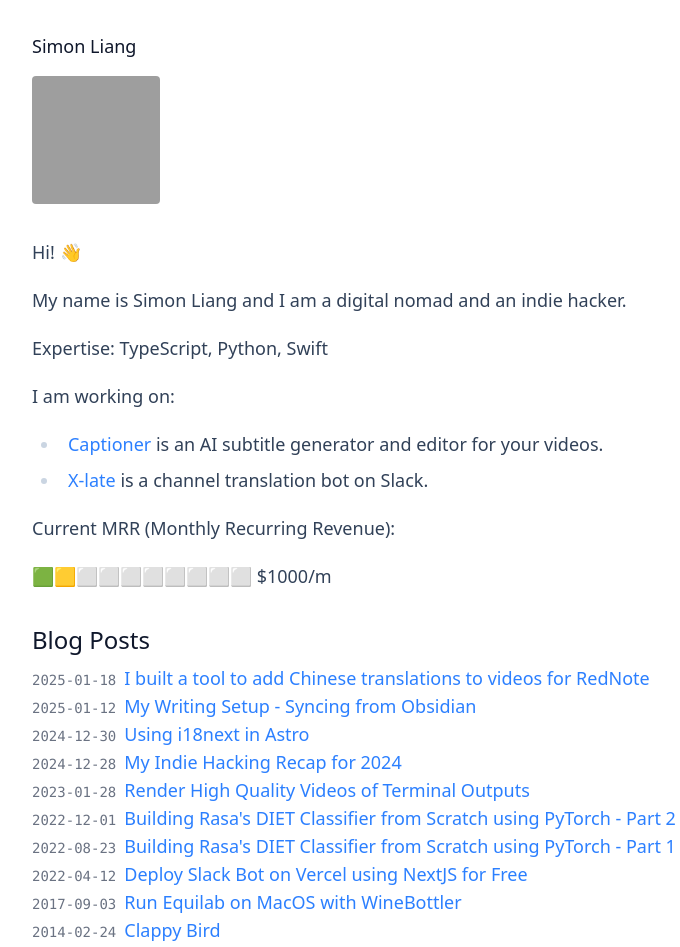
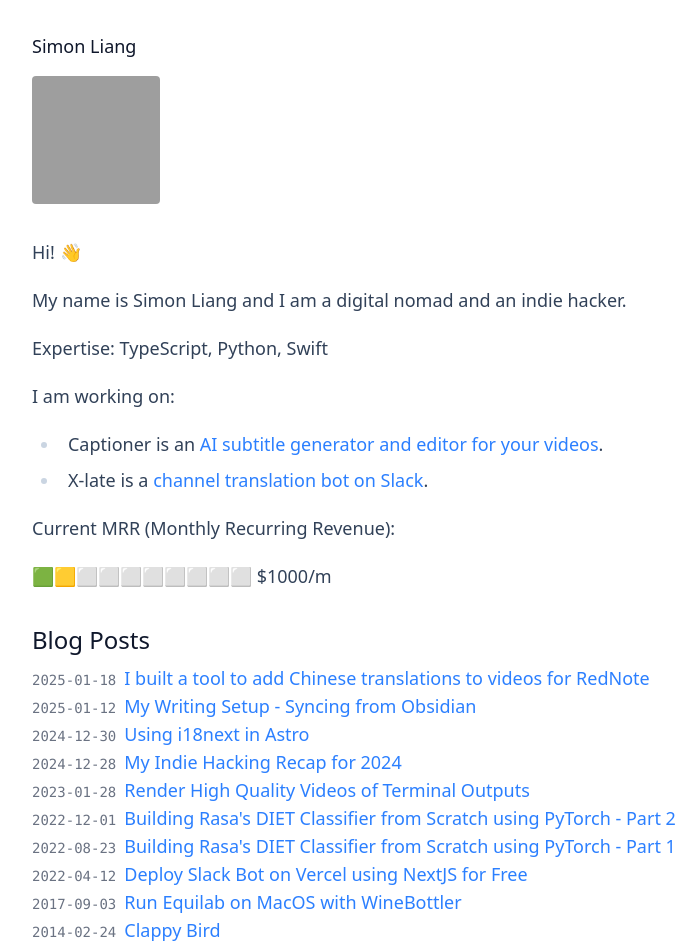
Before and after one commit to lhr0909/lhr0909.github.io, an Astro site: page / in a window 1280 px wide. Shown: the top 947 px of the page, without its empty margins (224-904 px from the left). Built offline with nearby package versions, Linux system fonts and the light colour scheme; Astro itself is replaced by a stand-in of ours; some packages are replaced by stand-ins of ours; grey boxes are pictures that could not be loaded.

Commit message:
update link words

```diff
--- a/src/content/info/intro.mdx
+++ b/src/content/info/intro.mdx
@@ -11,8 +11,8 @@ Expertise: TypeScript, Python, Swift
 
 I am working on:
 
-- [Captioner](https://captioner.io/?ref=divby0) is an AI subtitle generator and editor for your videos.
-- [X-late](https://x-late.x-tech.io/?ref=divby0) is a channel translation bot on Slack.
+- Captioner is an [AI subtitle generator and editor for your videos](https://captioner.io/?ref=divby0).
+- X-late is a [channel translation bot on Slack](https://x-late.x-tech.io/?ref=divby0).
 
 Current MRR (Monthly Recurring Revenue):
 
```
